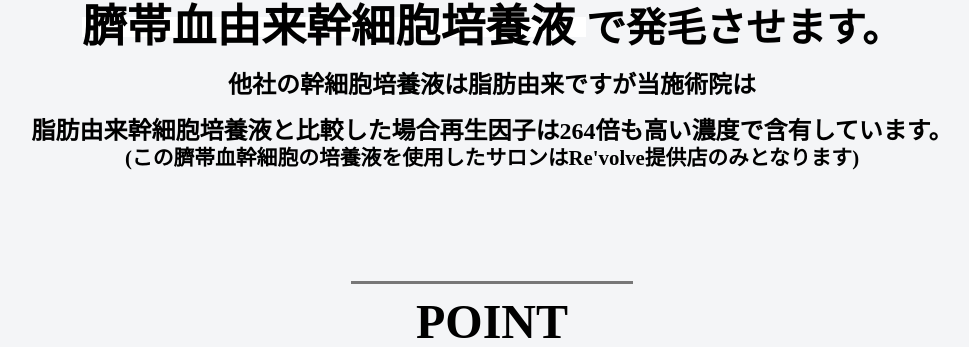
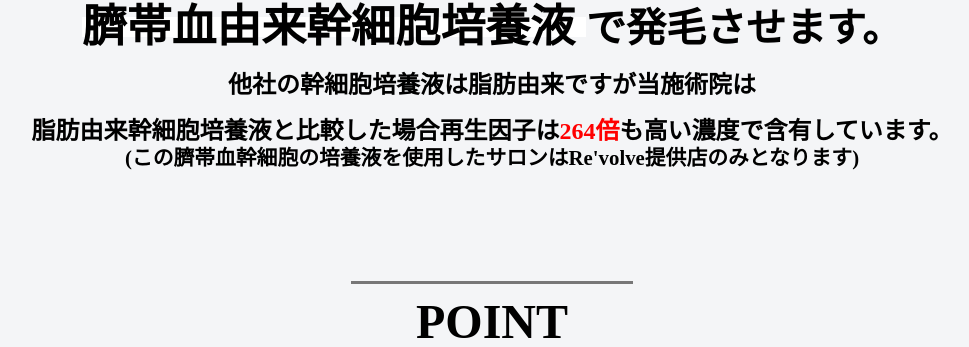
Before and after one commit to open-store-inc/RevolveT, a WordPress theme: template index.php in a window 1280 px wide; the page is wider, and only the part inside the window is pictured. Shown: the part 2519-2866 px from the top of that part, without its empty margins (212-1181 px from the left). Run offline with PHP 8.4 and a stand-in for WordPress, Linux system fonts and the light colour scheme; the site name, menu and one post (Sample post) are stand-ins, and other content is empty.

Commit message:
強調部分追加

```diff
--- a/index.php
+++ b/index.php
@@ -129,7 +129,7 @@
     <div class="page2_message_3">
       <sapn>
       <span class="page2_message_2_6"><br></span>他社の幹細胞培養液は脂肪由来ですが当施術院は<br><span class="page2_message_2_6"><br></span>
-        脂肪由来幹細胞培養液と比較した場合再生因子は<span>264倍も高い濃度で含有しています。</span><br>
+		  脂肪由来幹細胞培養液と比較した場合再生因子は<span><span class="page2_message_2_3">264倍</span>も高い濃度で含有しています。</span><br>
         <span class="page2_message_2_7">(この臍帯血幹細胞の培養液を使用したサロンはRe'volve提供店のみとなります)</span>
       </span>
     </div>
```
